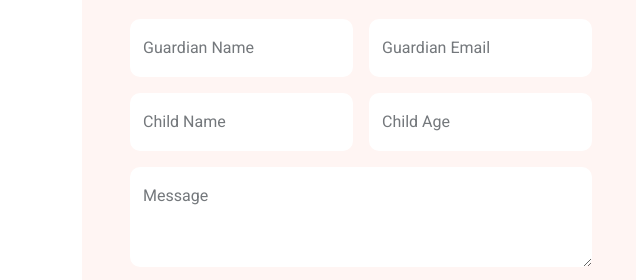
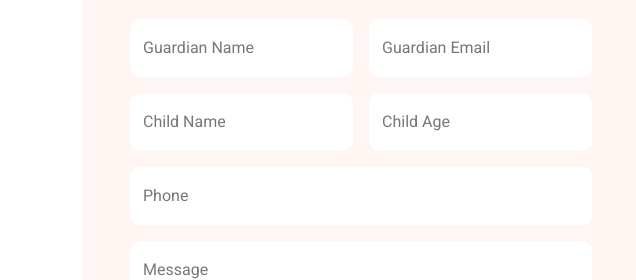
Before and after one commit to santhoshsandan/school, a plain HTML site: page contact.html in a window 1280 px wide. Shown: the part 996-1276 px from the top of the page, 0-636 px from the left. Drawn offline with nearby package versions, Linux system fonts and the light colour scheme.

Commit message:
Update contact.html

```diff
--- a/contact.html
+++ b/contact.html
@@ -163,7 +163,12 @@
                                                 <label for="cage">Child Age</label>
                                             </div>
                                         </div>
-
+			  <div class="col-12">
+                                            <div class="form-floating">
+                                                <input type="text" class="form-control border-0" name="phone" id="phone" placeholder="Phone">
+                                                <label for="phone">Phone</label>
+                                            </div>
+                                        </div>
 
                                         <div class="col-12">
                                             <div class="form-floating">
```
